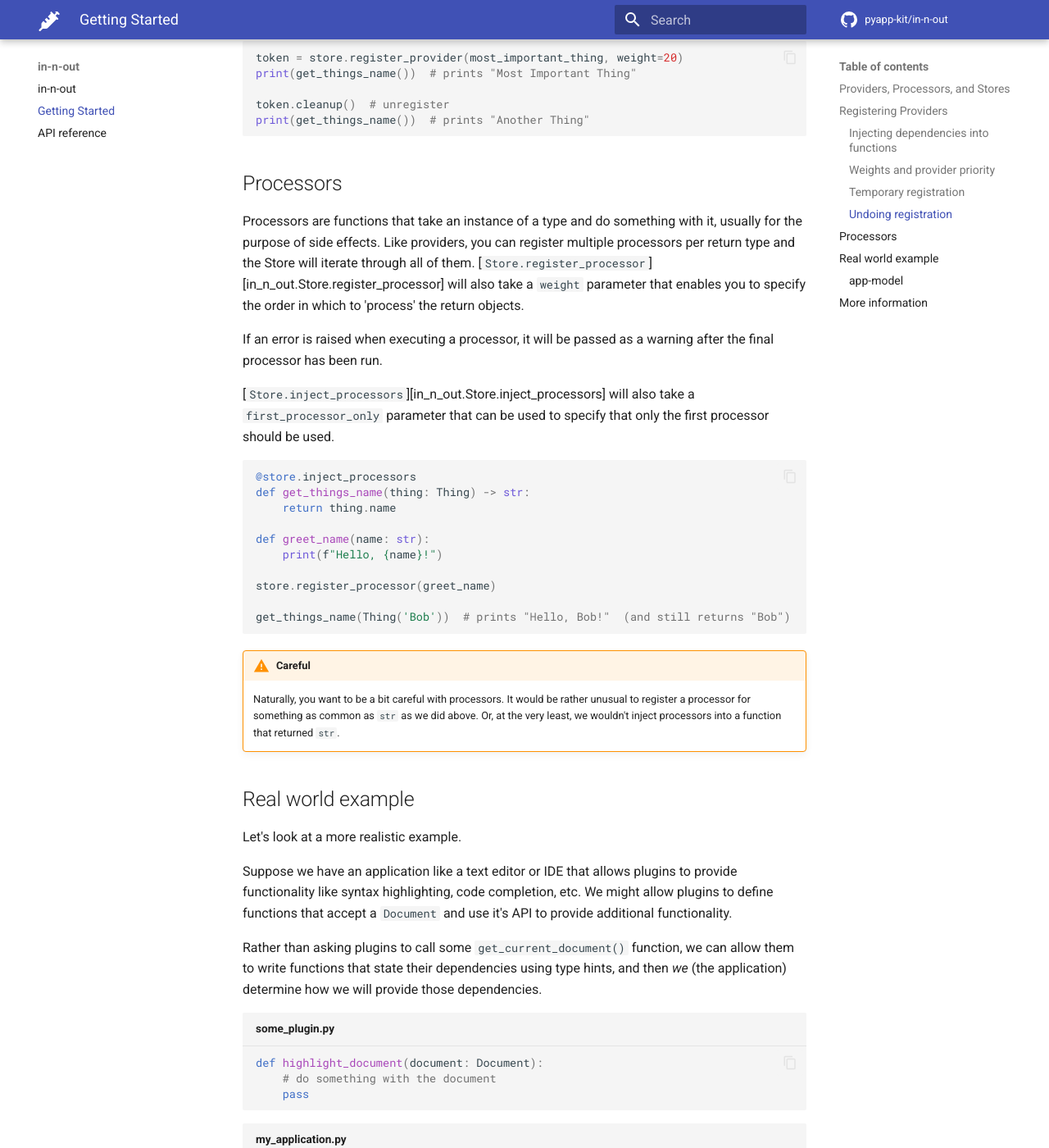
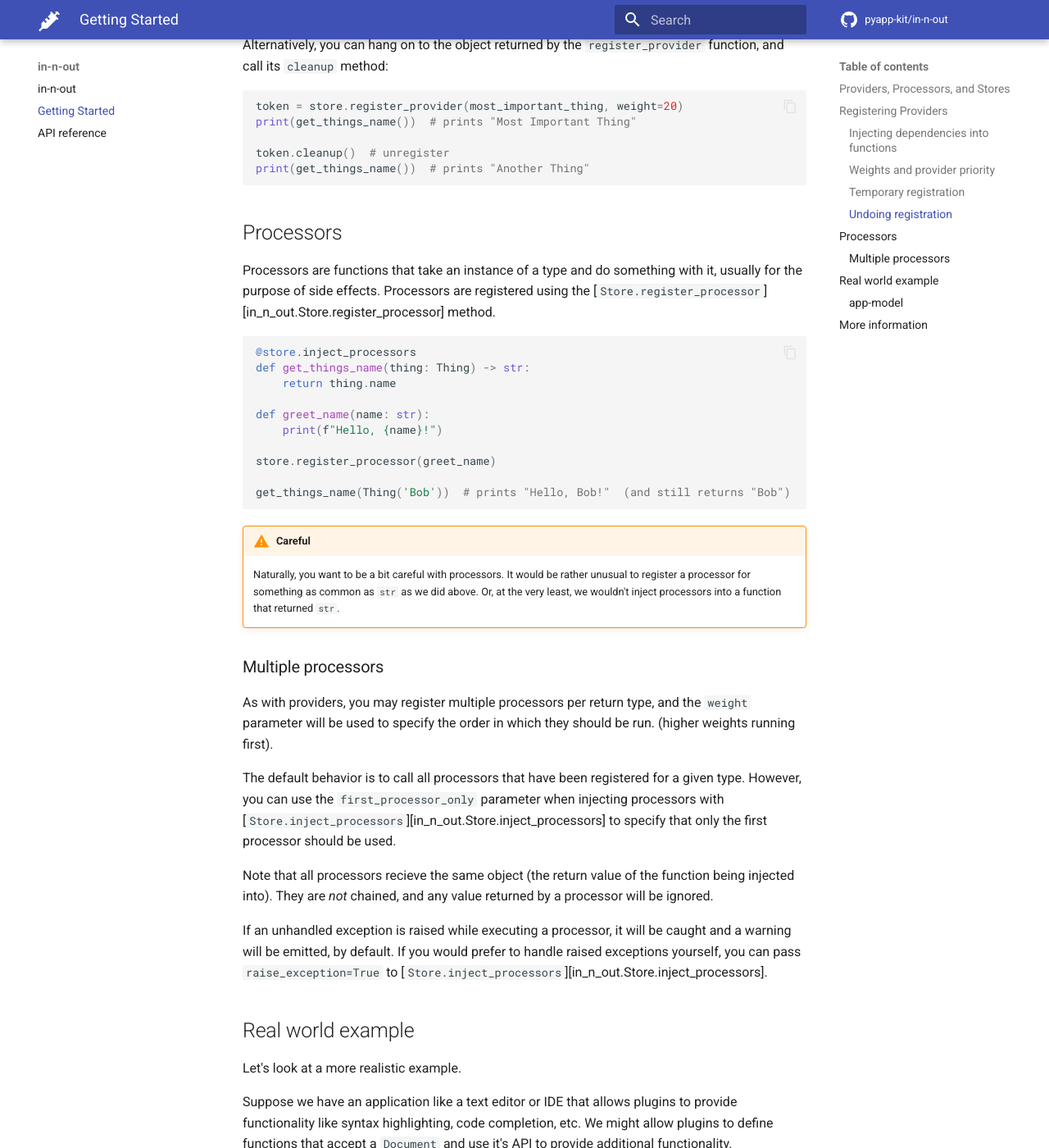
Before and after one commit to pyapp-kit/in-n-out, an MkDocs documentation site: the page built from docs/getting_started.md, in a window 1280 px wide and 1400 px high, scrolled down 3372 px. Shown: the whole window at 82% size. Built offline with MkDocs 1.6.1 and Material for MkDocs 9.7.7, drawn with Linux system fonts in a browser that asks for light colours; comment, search, counter and statistics services are not loaded; some of the changed text lies outside the part shown.

Commit message:
update wording

````diff
--- a/docs/getting_started.md
+++ b/docs/getting_started.md
@@ -97,18 +97,20 @@
 # TypeError: get_things_name() missing 1 required positional argument: 'thing'
 ```
 
-We can use the [`Store.inject`][in_n_out.Store.inject] method to inject a `Thing` into the function.
-More than one provider per type can be registered. The store will iterate through all
-providers registered for the required type, stopping at the first one that returns an
-object that is not `None`.
-
-Providers should return `None` if it is not able to provide the requested object as
-this allows `in-n-out` to continue iterating through any other registered providers:
+We can use the [`Store.inject`][in_n_out.Store.inject] method to inject a `Thing` into the function:
 
 ```python
 get_things_name = store.inject(get_things_name)
 print(get_things_name())  # prints "Thing"
 ```
+
+!!!note "multiple providers"
+    In the case that more one provider has been registered for a given type. The store will
+    iterate through all providers registered for the required type (ordered by [weight](#weights-and-provider-priority)), stopping at the first one that returns an object that
+    is not `None` .
+
+    Providers should return `None` if it is not able to provide the requested object as
+    this allows `in-n-out` to continue iterating through any other registered providers.
 
 !!!tip "decorators"
     As with registration functions, we can use `Store.inject` as a decorator:
@@ -138,8 +140,9 @@
 
 ### Weights and provider priority
 
-When you are registering multiple providers for the same type, you can use the
-`weight` parameter to specify which providers should be tried first.
+When registering multiple providers for the same type, you can use the
+`weight` parameter to specify the order in which providers should be tried.
+(Providers with a higher weight will be tried first.)
 
 ```python
 def give_me_another_thing() -> Thing:
@@ -179,18 +182,8 @@
 ## Processors
 
 Processors are functions that take an instance of a type and do something
-with it, usually for the purpose of side effects. Like providers, you can register
-multiple processors per return type and the Store will iterate through all of
-them. [`Store.register_processor`][in_n_out.Store.register_processor] will also
-take a `weight` parameter that enables you to specify the order in which to
-'process' the return objects.
-
-If an error is raised when executing a processor, it will be passed as a warning
-after the final processor has been run.
-
-[`Store.inject_processors`][in_n_out.Store.inject_processors] will also take a
-`first_processor_only` parameter that can be used to specify that only the
-first processor should be used.
+with it, usually for the purpose of side effects.  Processors are registered
+using the [`Store.register_processor`][in_n_out.Store.register_processor] method.
 
 ```python
 @store.inject_processors
@@ -210,6 +203,26 @@
     unusual to register a processor for something as common as `str` as we
     did above. Or, at the very least, we wouldn't inject processors into a
     function that returned `str`.
+
+### Multiple processors
+
+As with providers, you may register multiple processors per return type, and the
+`weight` parameter will be used to specify the order in which they should be run.
+(higher weights running first).
+
+The default behavior is to call all processors that have been registered for a
+given type. However, you can use the `first_processor_only` parameter when
+injecting processors with [`Store.inject_processors`][in_n_out.Store.inject_processors]
+to specify that only the first processor should be used.
+
+Note that all processors recieve the same object (the return value of the
+function being injected into).  They are *not* chained, and any value returned
+by a processor will be ignored.
+
+If an unhandled exception is raised while executing a processor, it will be caught
+and a warning will be emitted, by default.  If you would prefer to handle raised
+exceptions yourself, you can pass `raise_exception=True` to
+[`Store.inject_processors`][in_n_out.Store.inject_processors].
 
 ## Real world example
 
````
